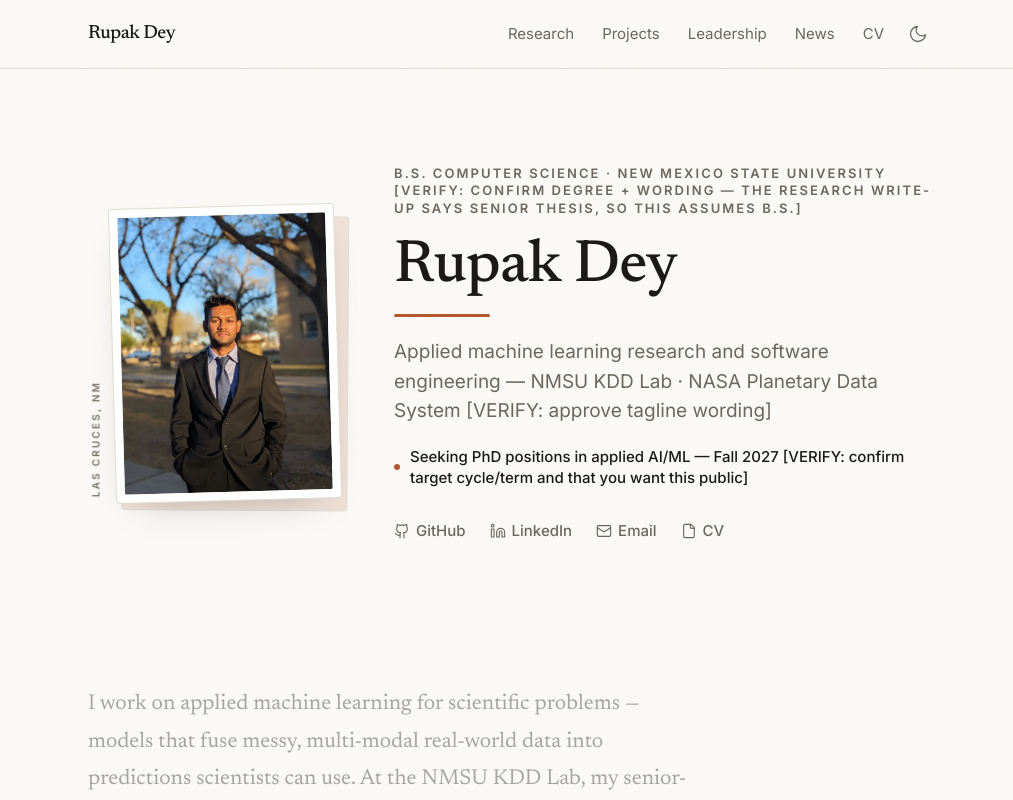
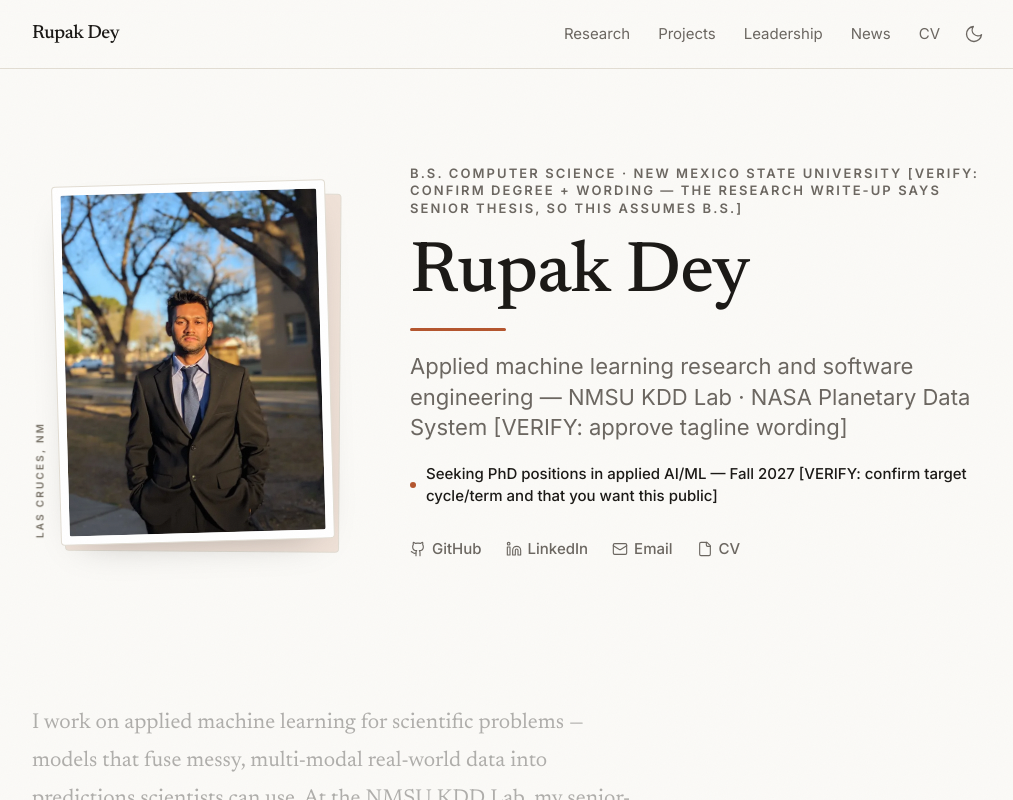
Before and after one commit to rdey08/personal-site, a Next.js app: page / in a window 1280 px wide. Shown: the top 800 px of the page, without its empty margins (128-1141 px from the left). Built offline with nearby package versions, Linux system fonts and the light colour scheme.

Commit message:
feat(design): large-screen scale-up (5xl frame at lg, bigger hero portrait and display type)

```diff
--- a/src/app/page.tsx
+++ b/src/app/page.tsx
@@ -44,7 +44,7 @@ export default function Home() {
           photo-credit caption on its edge, scroll parallax), serif display
           text on the right, entrance stagger + signature accent stroke. */}
       <Section className="pt-16 pb-10 sm:pt-24">
-        <div className="flex flex-col items-start gap-10 sm:grid sm:grid-cols-[auto_1fr] sm:items-center sm:gap-14">
+        <div className="flex flex-col items-start gap-10 sm:grid sm:grid-cols-[auto_1fr] sm:items-center sm:gap-14 lg:gap-20">
           {/* Full 3:4 portrait as an editorial print: paper mat, offset
               accent backing, slight tilt that straightens on hover. */}
           <figure className="relative shrink-0 pl-5 sm:pl-6">
@@ -61,7 +61,7 @@ export default function Home() {
                     width={640}
                     height={853}
                     priority
-                    className="h-auto w-36 rounded-[2px] sm:w-52"
+                    className="h-auto w-36 rounded-[2px] sm:w-52 lg:w-64"
                   />
                 </div>
               </div>
@@ -77,14 +77,14 @@ export default function Home() {
                 {site.meta.eyebrow}
               </p>
             )}
-            <h1 className="font-serif text-5xl font-medium tracking-tight text-balance text-ink-strong sm:text-6xl">
+            <h1 className="font-serif text-5xl font-medium tracking-tight text-balance text-ink-strong sm:text-6xl lg:text-7xl">
               {site.meta.name}
               <span
                 aria-hidden="true"
                 className="draw-underline mt-3 block h-[3px] w-24 rounded-full bg-accent"
               />
             </h1>
-            <p className="mt-5 max-w-[52ch] text-lg text-pretty text-ink-muted">
+            <p className="mt-5 max-w-[52ch] text-lg text-pretty text-ink-muted lg:text-xl">
               {site.meta.tagline}
             </p>
             {site.meta.availability && (
--- a/src/components/Footer.tsx
+++ b/src/components/Footer.tsx
@@ -11,7 +11,7 @@ export function Footer() {
   const site = getSite().meta;
   return (
     <footer className="mt-28 border-t border-line">
-      <div className="mx-auto max-w-4xl px-6 py-12">
+      <div className="mx-auto max-w-4xl px-6 py-12 lg:max-w-5xl lg:px-8">
         <div className="flex flex-col gap-4 sm:flex-row sm:items-baseline sm:justify-between">
           <p className="font-serif text-lg text-ink-strong">{site.name}</p>
           <nav
--- a/src/components/Header.tsx
+++ b/src/components/Header.tsx
@@ -10,7 +10,7 @@ import { ThemeToggle } from "./ThemeToggle";
 export function Header() {
   return (
     <header className="sticky top-0 z-40 border-b border-line bg-[color-mix(in_srgb,var(--paper)_86%,transparent)] backdrop-blur-md">
-      <div className="mx-auto flex max-w-4xl items-center justify-between px-6 py-4">
+      <div className="mx-auto flex max-w-4xl items-center justify-between px-6 py-4 lg:max-w-5xl lg:px-8">
         <Link
           href="/"
           className="font-serif text-lg font-medium tracking-tight text-ink-strong transition-colors duration-[--duration-fast] hover:text-accent"
--- a/src/components/Section.tsx
+++ b/src/components/Section.tsx
@@ -15,7 +15,10 @@ export function Section({
   id?: string;
 }) {
   return (
-    <Tag id={id} className={`mx-auto max-w-4xl px-6 ${className}`}>
+    <Tag
+      id={id}
+      className={`mx-auto max-w-4xl px-6 lg:max-w-5xl lg:px-8 ${className}`}
+    >
       {children}
     </Tag>
   );
```
